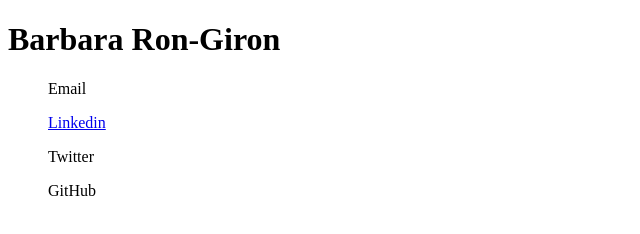
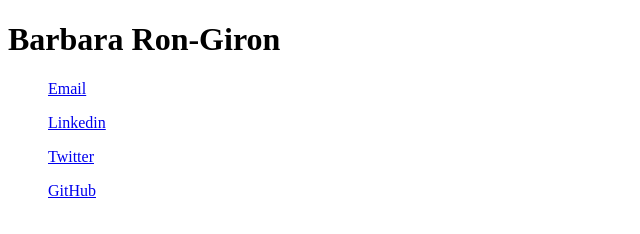
Before and after one commit to brongiro/Ron-Giron-jour352S, a plain HTML site: page resume/index.html in a window 1280 px wide. Shown: the whole page, without its empty margins (0-640 px from the left). Drawn offline with Linux system fonts and the light colour scheme.

Commit message:
adding proper links

```diff
--- a/resume/index.html
+++ b/resume/index.html
@@ -7,12 +7,11 @@
     <!-- I BUILT THIS MYSELF!!-->
     <h1>Barbara Ron-Giron</h1>
     <!--Contact details-->
-    <ul>Email</ul>
-    <ul> <a href="https://www.linkedin.com/in/barbara-ron-giron/" target="_blank">Linkedin</a></ul>
-
-
-    <ul>Twitter</ul>
-    <ul>GitHub</ul>
+    <ul><a href="mailto:brongiro@umd.edu">Email</a></ul>
+    <ul><a href="https://www.linkedin.com/in/barbara-ron-giron/" target="_blank">Linkedin</a></ul>
+    <ul><a href="https://twitter.com/barbara18ron" target="_blank">Twitter</a>
+    </ul>
+    <ul><a href="https://github.com/brongiro" target="_blank">GitHub</a></ul>
   </body>
 
 
```
